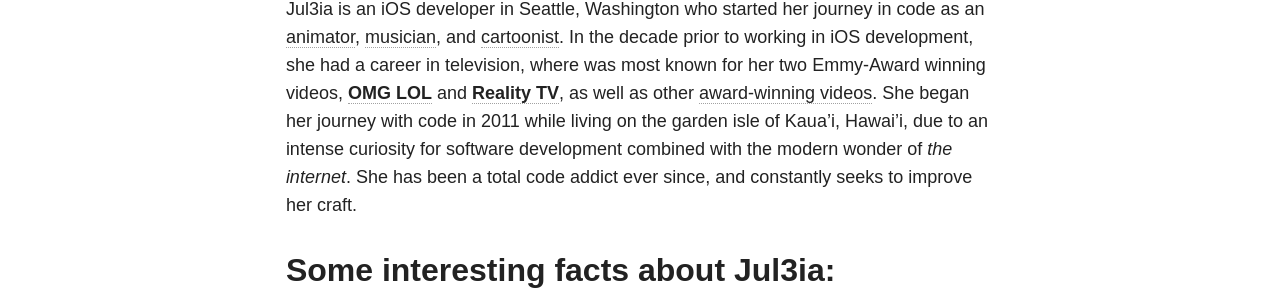
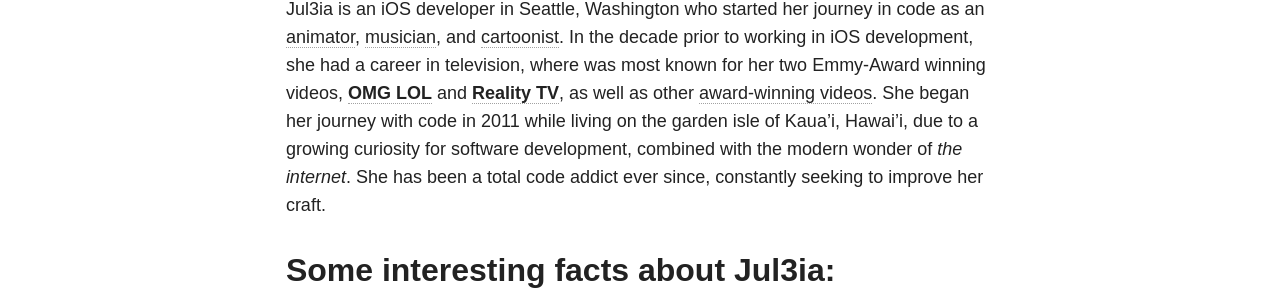
Before and after one commit to Jul3ia/Jul3ia.github.io, a Jekyll site: the page built from about/index.md, in a window 1280 px wide. Shown: the part 879-1186 px from the top of the page. Built offline with Jekyll 4.4.1, drawn with Linux system fonts in a browser that asks for light colours; nearby versions of some CDN libraries.

Commit message:
About updates

```diff
--- a/about/index.md
+++ b/about/index.md
@@ -9,7 +9,7 @@ image:
   creditlink: https://www.instagram.com/jul3ia/
 ---
 
-Jul3ia is an iOS developer in Seattle, Washington who started her journey in code as an [animator](https://www.youtube.com/watch?v=JSTGIov1amo), [musician](https://soundcloud.com/jul3ia), and [cartoonist](https://www.facebook.com/MyrbieAndDax/). In the decade prior to working in iOS development, she had a career in television, where was most known for her two Emmy-Award winning videos, [**OMG LOL**](https://www.youtube.com/watch?v=5owbC2kB4YI&t=4s) and [**Reality TV**](https://www.youtube.com/watch?v=46K142AW4IQ), as well as other [award-winning videos](https://www.youtube.com/playlist?list=PLEKiKsqZgKxJNvaSn8SulSYRQgRiqFRc3). She began her journey with code in 2011 while living on the garden isle of Kaua'i, Hawai'i, due to an intense curiosity for software development combined with the modern wonder of _the internet_. She has been a total code addict ever since, and constantly seeks to improve her craft.
+Jul3ia is an iOS developer in Seattle, Washington who started her journey in code as an [animator](https://www.youtube.com/watch?v=JSTGIov1amo), [musician](https://soundcloud.com/jul3ia), and [cartoonist](https://www.facebook.com/MyrbieAndDax/). In the decade prior to working in iOS development, she had a career in television, where was most known for her two Emmy-Award winning videos, [**OMG LOL**](https://www.youtube.com/watch?v=5owbC2kB4YI&t=4s) and [**Reality TV**](https://www.youtube.com/watch?v=46K142AW4IQ), as well as other [award-winning videos](https://www.youtube.com/playlist?list=PLEKiKsqZgKxJNvaSn8SulSYRQgRiqFRc3). She began her journey with code in 2011 while living on the garden isle of Kaua'i, Hawai'i, due to a growing curiosity for software development, combined with the modern wonder of _the internet_. She has been a total code addict ever since, constantly seeking to improve her craft.
 
 ## Some interesting facts about Jul3ia:
 
```
